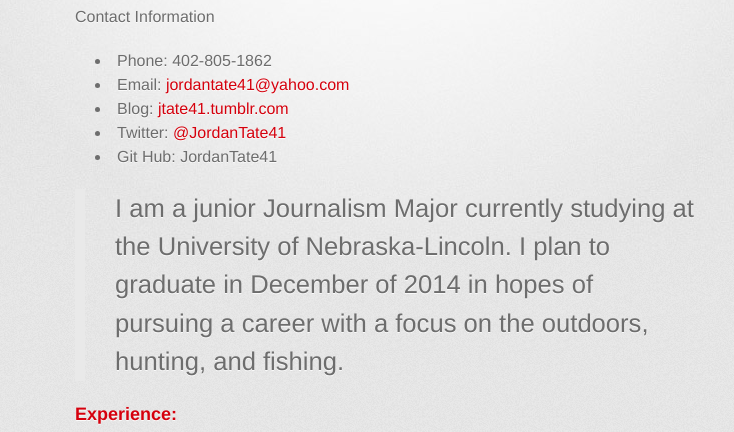
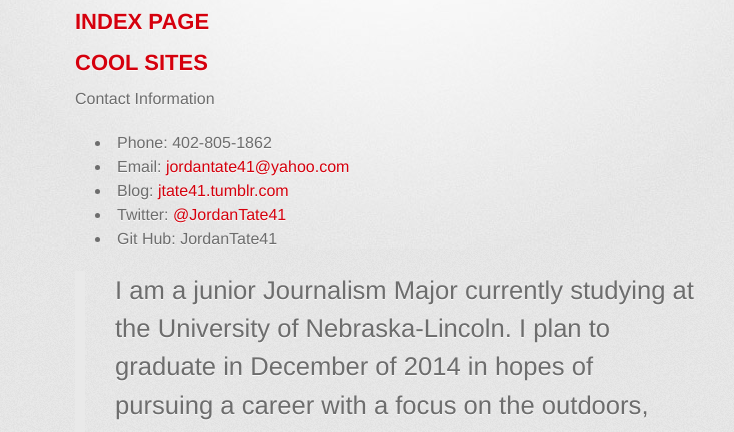
Before and after one commit to JordanTate41/JordanTate41.github.io, a plain HTML site: page index.html in a window 1280 px wide. Shown: the part 324-756 px from the top of the page, without its empty margins (255-989 px from the left). Drawn offline with Linux system fonts and the light colour scheme; a web font is replaced by a local one.

Commit message:
Update index.html

```diff
--- a/index.html
+++ b/index.html
@@ -37,7 +37,10 @@
 
 <h2><span class="octicon octicon-link">
 <a name="resume" class="anchor" href="resume.html">RESUME</a></span></h2>
-
+<h2><span class="octicon octicon-link">
+<a name="resume" class="anchor" href="index.html">INDEX PAGE</a></span></h2>
+<h2><span class="octicon octicon-link">
+<a name="resume" class="anchor" href="cool.html">COOL SITES</a></span></h2>
 <p>Contact Information</p>
 
 <ul>
```
